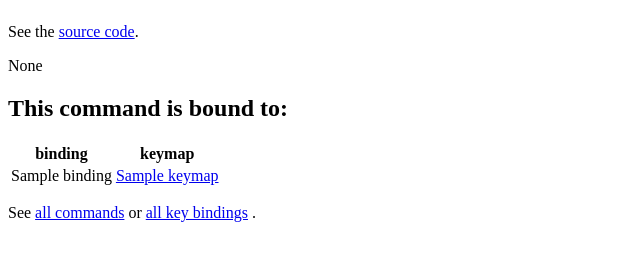
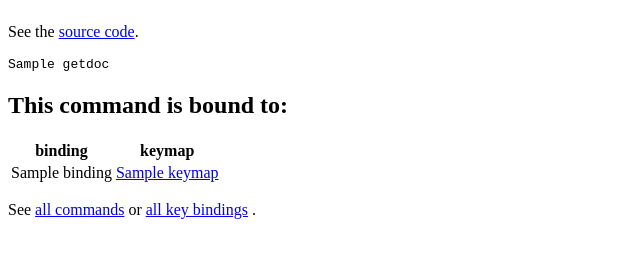
Before and after one commit to parkouss/webmacs, a Python web app: template webmacs/scheme_handlers/webmacs/templates/command.html in a window 1280 px wide. Shown: the part 57-318 px from the top of the page, without its empty margins (0-640 px from the left). Run offline with Jinja, Linux system fonts and the light colour scheme; the template is opened without the code that fills it: most values are stand-ins (such as "Sample title", 1, 10 or a date in 2020).

Commit message:
Improve live documentation of command's documentation

```diff
--- a/webmacs/commands/__init__.py
+++ b/webmacs/commands/__init__.py
@@ -12,6 +12,8 @@
 #
 # You should have received a copy of the GNU General Public License
 # along with webmacs.  If not, see <http://www.gnu.org/licenses/>.
+
+import inspect
 
 from ..minibuffer import Prompt
 from .. import COMMANDS
@@ -37,6 +39,9 @@
         if prompt is not None:
             assert issubclass(prompt, Prompt), \
                 "prompt should be a Prompt subclass"
+
+    def getdoc(self):
+        return inspect.getdoc(self.binding)
 
     def __call__(self, ctx):
         if self.prompt:
--- a/webmacs/scheme_handlers/webmacs/templates/command.html
+++ b/webmacs/scheme_handlers/webmacs/templates/command.html
@@ -5,7 +5,7 @@
 <h1>Command: {{command_name}}</h1>
 
 <p>See the <a href="{{command_src_url}}">source code</a>.</p>
-<p>{{command.binding.__doc__}}</p>
+<p><pre>{{command.getdoc()}}</pre></p>
 
 {% if used_in_keymaps %}
 <h2>This command is bound to:</h2>
--- a/webmacs/scheme_handlers/webmacs/templates/commands.html
+++ b/webmacs/scheme_handlers/webmacs/templates/commands.html
@@ -8,7 +8,7 @@
   {% if command.visible %}
   <tr>
     <td><a href="webmacs://command/{{name}}">{{name}}</a></td>
-    <td>{{command.binding.__doc__}}</td>
+    <td>{{command.getdoc().splitlines()[0]}}</td>
   </tr>
   {% endif %}
 {% endfor %}
```
